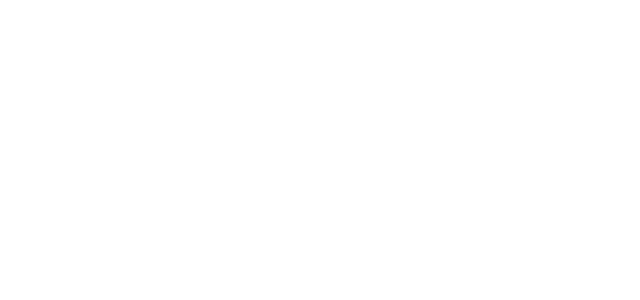
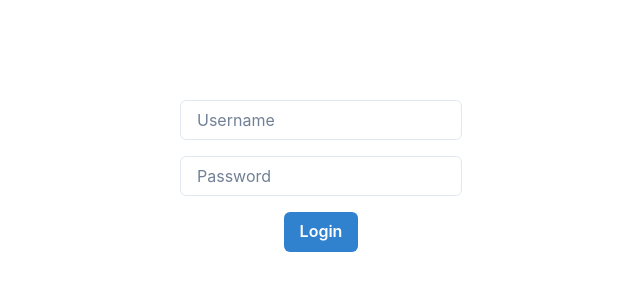
Before and after one commit to GPT-Engineer-App/create-edit-delete-events, a React (Vite) app: page /login in a window 1280 px wide. Before the commit this address had no page. Shown: the top 300 px of the page, without its empty margins (319-959 px from the left). Built offline with nearby package versions, Linux system fonts and the light colour scheme.

Commit message:
Implemented simple authentication system with login page and redirection.

```diff
--- a/src/App.jsx
+++ b/src/App.jsx
@@ -1,11 +1,13 @@
 import { Route, BrowserRouter as Router, Routes } from "react-router-dom";
 import Index from "./pages/Index.jsx";
+import Login from './pages/Login.jsx';
 
 function App() {
   return (
     <Router>
       <Routes>
-        <Route exact path="/" element={<Index />} />
+        <Route exact path="/login" element={<Login />} />
+        <Route exact path="/events" element={<Index />} />
       </Routes>
     </Router>
   );
--- /dev/null
+++ b/src/pages/Login.jsx
@@ -0,0 +1,36 @@
+import { useState } from 'react';
+import { Container, Input, Button, VStack, useToast } from '@chakra-ui/react';
+import { useNavigate } from 'react-router-dom';
+
+const Login = () => {
+  const [username, setUsername] = useState('');
+  const [password, setPassword] = useState('');
+  const toast = useToast();
+  const navigate = useNavigate();
+
+  const handleLogin = () => {
+    if (username === 'user' && password === 'pass') {
+      navigate('/events');
+    } else {
+      toast({
+        title: 'Invalid Credentials',
+        description: 'Please check your username and password',
+        status: 'error',
+        duration: 2000,
+        isClosable: true,
+      });
+    }
+  };
+
+  return (
+    <Container centerContent>
+      <VStack spacing={4} mt="100px">
+        <Input placeholder="Username" value={username} onChange={(e) => setUsername(e.target.value)} />
+        <Input placeholder="Password" type="password" value={password} onChange={(e) => setPassword(e.target.value)} />
+        <Button colorScheme="blue" onClick={handleLogin}>Login</Button>
+      </VStack>
+    </Container>
+  );
+};
+
+export default Login;
```
